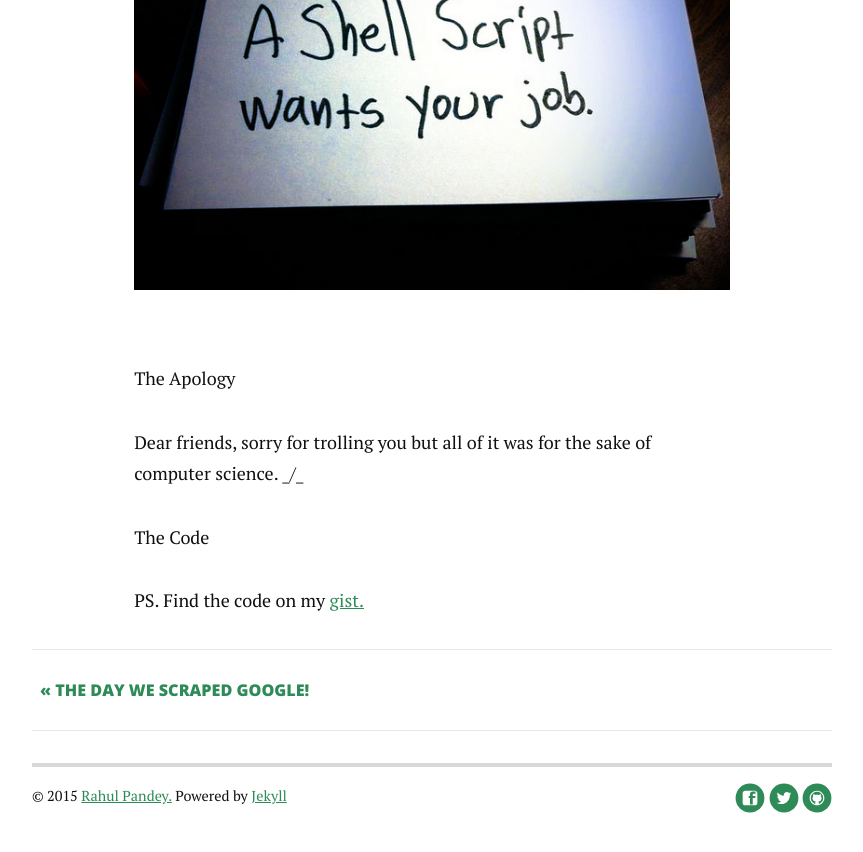
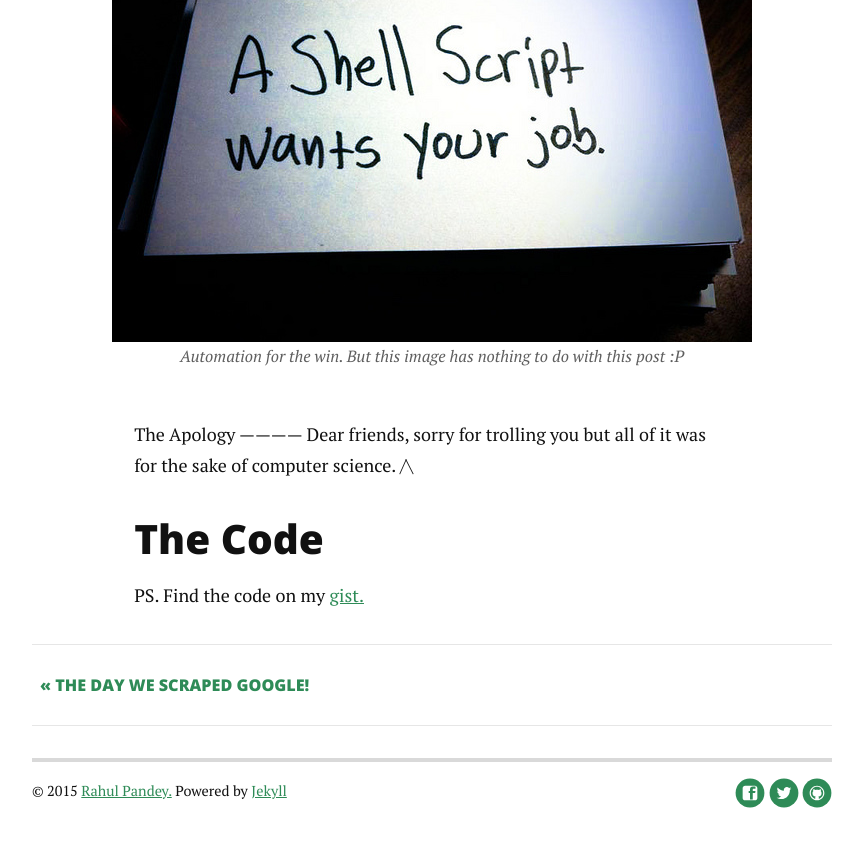
Before and after one commit to rpdemo/rpdemo.github.io, a Jekyll site: the page built from _posts/2014-05-08-how-i-trolled-my-friends-with-a-simple-python-script.md, in a window 1280 px wide and 900 px high, scrolled down 1183 px. Shown: the top 852 px of the window, without its empty margins (208-1071 px from the left). Built offline with Jekyll 4.4.1, drawn with Linux system fonts in a browser that asks for light colours; nearby versions of some CDN libraries; Markdown is read by kramdown in place of the engine named in the settings.

```diff
--- a/_posts/2014-05-08-how-i-trolled-my-friends-with-a-simple-python-script.md
+++ b/_posts/2014-05-08-how-i-trolled-my-friends-with-a-simple-python-script.md
@@ -9,6 +9,7 @@ share: true
 ---
 
 The Story
+---------
 
 A friend and I were just ‘hmm’ing in Facebook messages and then out of the blue (yeah, let’s make it more dramatic!) she wrote ‘hmm’ on my wall. I thought this is now going to escalate. I thought of automating my ‘hmm’ comments and quickly switched on my laptop. While i was manually ‘hmm’ing, I wrote a python script to comment ‘hmm’ every 1 min and executed it.
 
@@ -16,12 +17,14 @@ Few other friends joined in and I saw my script doing its magic. I made an impro
 
 In all,  it was very fun. I felt like I was working on a deadline. :P
 
-<img src="/images/python-script-troll.jpg" alt="Python script to troll"/>
-
+<figure>
+    <img src="/images/python-script-troll.jpg" alt="Python script to troll"/>
+    <figcaption>Automation for the win. But this image has nothing to do with this post :P</figcaption>
+</figure>
 The Apology
-
-Dear friends, sorry for trolling you but all of it was for the sake of computer science. _/\_
+------------
+Dear friends, sorry for trolling you but all of it was for the sake of computer science. _/\\_
 
 The Code
-
+--------
 PS. Find the code on my <a href="https://gist.github.com/rahulpandeyc/52eff345efa730f7a284" target="_blank">gist.</a>
```
